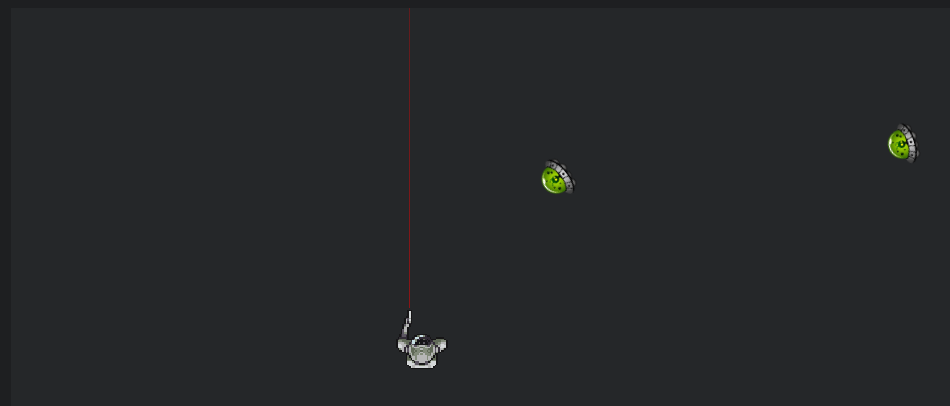
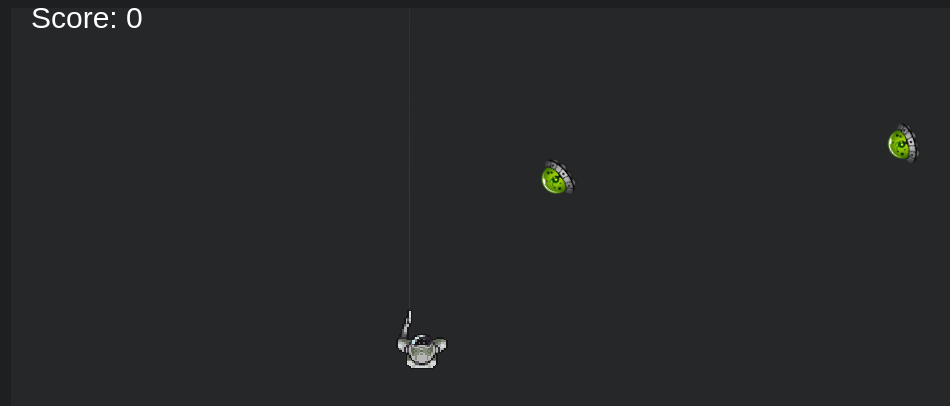
Before and after one commit to Mikhe/piupiu, a React (Create React App) app: page / in a window 1280 px wide. Shown: the top 406 px of the page, without its empty margins (129-1079 px from the left). Built offline with nearby package versions, Linux system fonts and the light colour scheme.

Commit message:
Add rendering score

```diff
--- a/src/core/gameObjects.js
+++ b/src/core/gameObjects.js
@@ -15,6 +15,34 @@ const init = function(elements) {
             console.error("Initialization failed!");
         }
     });
+};
+
+const Score = function (options) {
+    this.scoreData = {
+        color: '#fff',
+        font: '30px Arial',
+        label: 'Score:',
+        score: 0,
+        x: 20,
+        y: 20,
+    };
+
+    const { scoreData } = this;
+
+    scoreData.draw = function(scene) {
+        const { color, font, label, score, x, y } = scoreData;
+        const { ctx } = scene;
+        const text = `${label} ${score}`;
+
+        ctx.fillStyle = color;
+        ctx.font = font;
+        ctx.fillText(text, x, y);
+    };
+
+    //checking custom options
+    Object.assign(scoreData, options);
+
+    return scoreData;
 };
 
 const Sniper = function (options) {
@@ -97,7 +125,7 @@ const Step = function (options) {
         r		    : 5,
         maxR	    : 18,
         speed	    : 0.6,
-        style	    : "#8B1516",
+        style	    : '#8B1516',
         isStarted	: false,
         width	    : 2,
     };
@@ -351,6 +379,7 @@ export {
     init,
     Monster,
     Rocket,
+    Score,
     Sniper,
     Step,
 }
--- a/src/core/scene.js
+++ b/src/core/scene.js
@@ -20,10 +20,11 @@ const Scene = function (options) {
 
 Scene.prototype.render = function () {
     const self = this;
-    const { ctx, explosions, monsters, mouseMoveOffset, rockets, sniper, steps, } = this;
+    const { ctx, explosions, monsters, mouseMoveOffset, rockets, score, sniper, steps, } = this;
 
     ctx.clearRect(0, 0, ctx.canvas.width, ctx.canvas.height); // clear canvas
 
+    score.draw(self);
     sniper.draw(self, mouseMoveOffset);
 
     // draw rockets
@@ -73,6 +74,7 @@ Scene.prototype.init = function(width, height) {
     this.monsters = [];
     this.rockets = [];
     this.steps = [];
+    this.score = new gameObjects.Score();
     this.sniper = new gameObjects.Sniper();
 
     this.mouseMoveOffset = { x: 0, y: 0};
```
